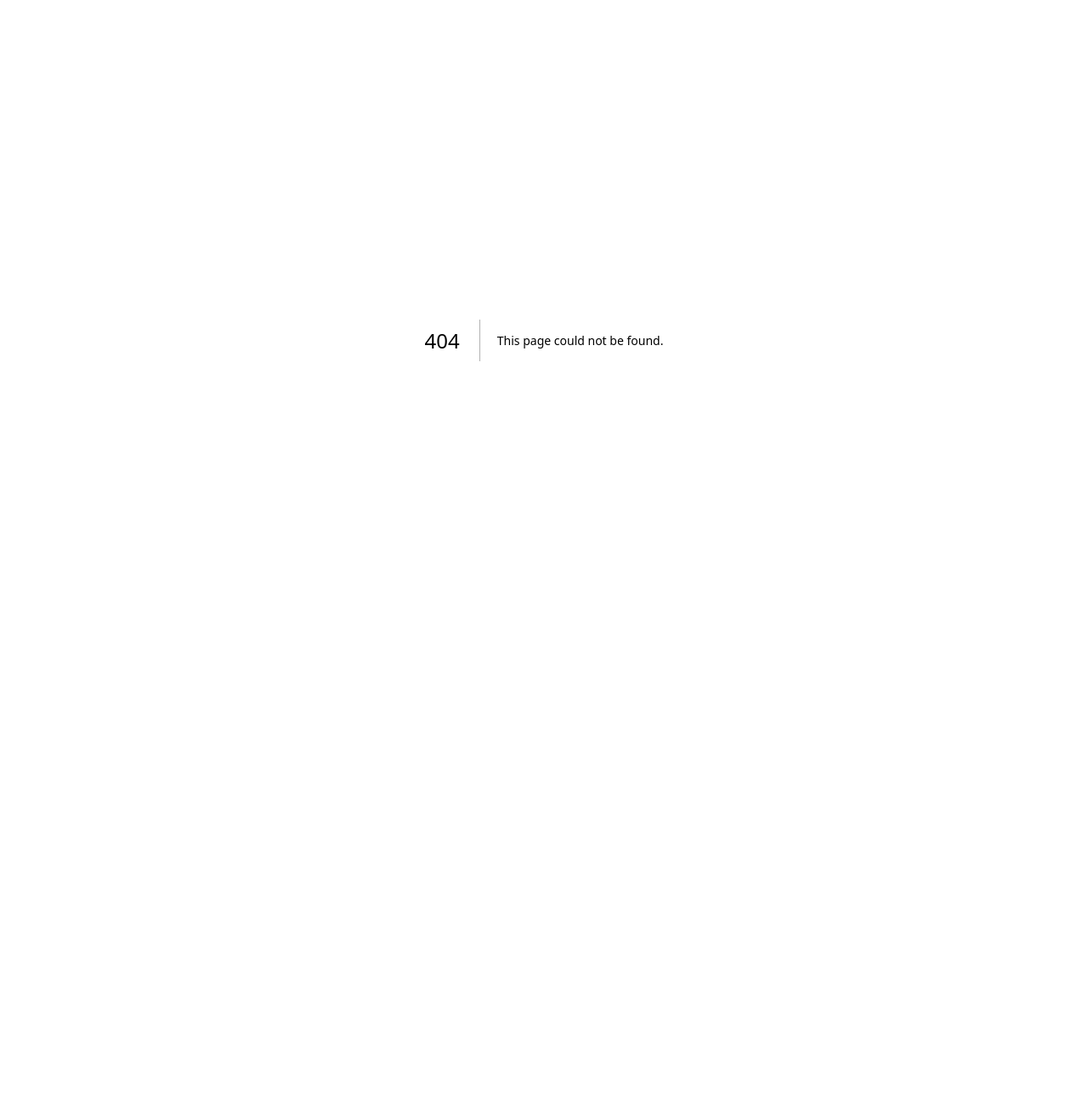
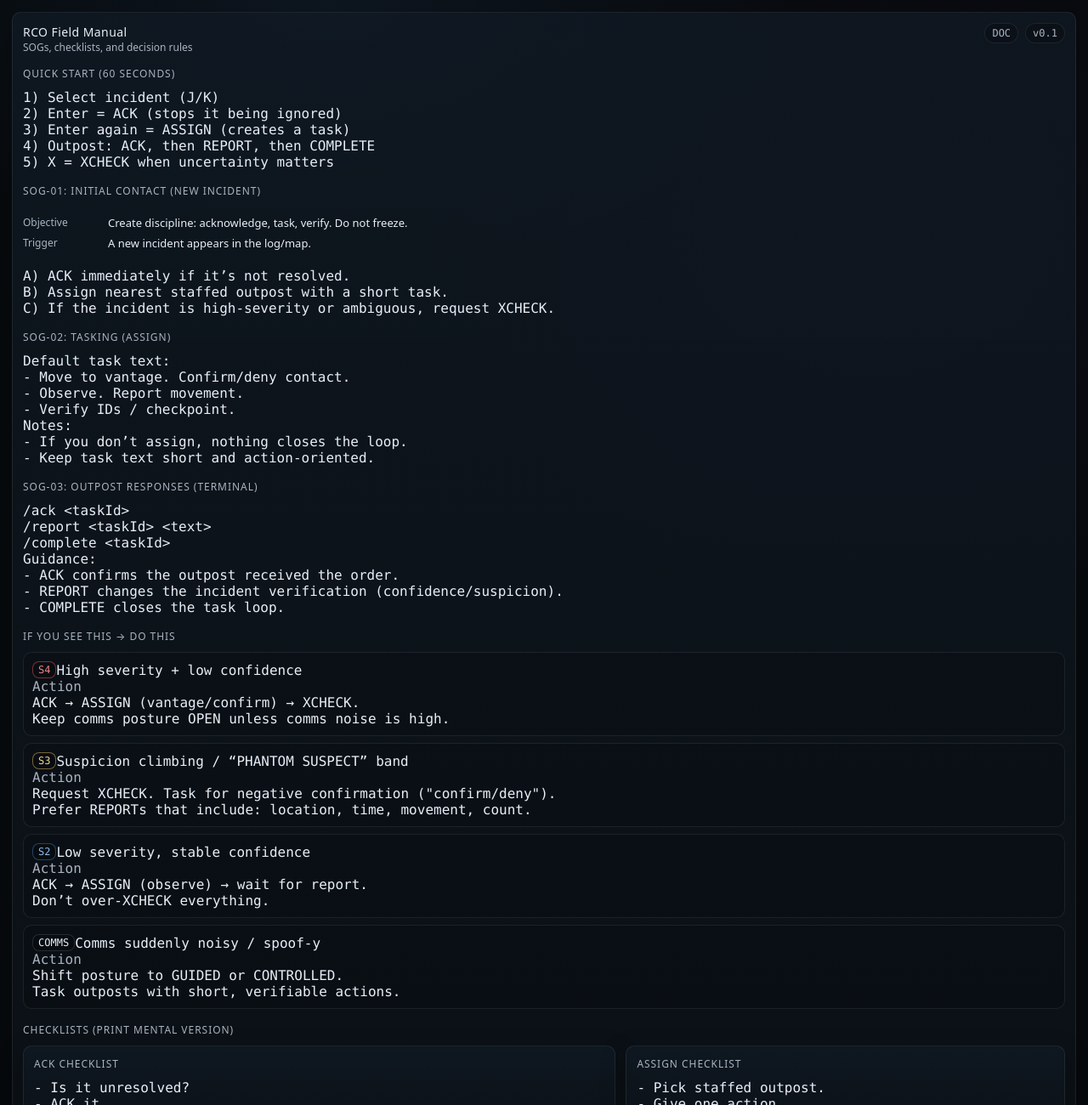
Before and after one commit to SingSongScreamAlong/blacksky-watch, a Next.js app: page /manual in a window 1280 px wide. Before the commit this address had no page. Shown: the top 1300 px of the page at 85% size. Before the commit the page ends 800 px from the top, so only its background shows below. Built offline with nearby package versions, Linux system fonts and the light colour scheme.

Commit message:
feat: rco field manual

```diff
--- /dev/null
+++ b/src/app/manual/page.tsx
@@ -0,0 +1,202 @@
+export const runtime = "nodejs";
+
+export default function ManualPage() {
+  return (
+    <div className="page">
+      <div className="panel">
+        <div className="row" style={{ justifyContent: "space-between", gap: 12, alignItems: "baseline" }}>
+          <div>
+            <div className="h1">RCO Field Manual</div>
+            <div className="muted small">SOGs, checklists, and decision rules</div>
+          </div>
+          <div className="chips">
+            <span className="chip mono">DOC</span>
+            <span className="chip mono">v0.1</span>
+          </div>
+        </div>
+
+        <div style={{ marginTop: 14 }}>
+          <div className="panelTitle">Quick Start (60 seconds)</div>
+          <div className="mono">
+            1) Select incident (J/K)
+            <br />
+            2) Enter = ACK (stops it being ignored)
+            <br />
+            3) Enter again = ASSIGN (creates a task)
+            <br />
+            4) Outpost: ACK, then REPORT, then COMPLETE
+            <br />
+            5) X = XCHECK when uncertainty matters
+          </div>
+        </div>
+
+        <div style={{ marginTop: 16 }}>
+          <div className="panelTitle">SOG-01: Initial Contact (New Incident)</div>
+          <div className="kv">
+            <div className="k">Objective</div>
+            <div className="v">Create discipline: acknowledge, task, verify. Do not freeze.</div>
+            <div className="k">Trigger</div>
+            <div className="v">A new incident appears in the log/map.</div>
+          </div>
+          <div className="mono" style={{ marginTop: 10 }}>
+            A) ACK immediately if it’s not resolved.
+            <br />
+            B) Assign nearest staffed outpost with a short task.
+            <br />
+            C) If the incident is high-severity or ambiguous, request XCHECK.
+          </div>
+        </div>
+
+        <div style={{ marginTop: 16 }}>
+          <div className="panelTitle">SOG-02: Tasking (ASSIGN)</div>
+          <div className="mono">
+            Default task text:
+            <br />
+            - Move to vantage. Confirm/deny contact.
+            <br />
+            - Observe. Report movement.
+            <br />
+            - Verify IDs / checkpoint.
+            <br />
+            Notes:
+            <br />
+            - If you don’t assign, nothing closes the loop.
+            <br />
+            - Keep task text short and action-oriented.
+          </div>
+        </div>
+
+        <div style={{ marginTop: 16 }}>
+          <div className="panelTitle">SOG-03: Outpost Responses (Terminal)</div>
+          <div className="mono">
+            /ack &lt;taskId&gt;
+            <br />
+            /report &lt;taskId&gt; &lt;text&gt;
+            <br />
+            /complete &lt;taskId&gt;
+            <br />
+            Guidance:
+            <br />
+            - ACK confirms the outpost received the order.
+            <br />
+            - REPORT changes the incident verification (confidence/suspicion).
+            <br />
+            - COMPLETE closes the task loop.
+          </div>
+        </div>
+
+        <div style={{ marginTop: 16 }}>
+          <div className="panelTitle">If You See This → Do This</div>
+          <div className="list">
+            <div className="listItemStatic">
+              <div className="row">
+                <div className="sev sev-4">S4</div>
+                <div className="mono">High severity + low confidence</div>
+              </div>
+              <div className="mono muted">Action</div>
+              <div className="mono">
+                ACK → ASSIGN (vantage/confirm) → XCHECK.
+                <br />
+                Keep comms posture OPEN unless comms noise is high.
+              </div>
+            </div>
+
+            <div className="listItemStatic">
+              <div className="row">
+                <div className="sev sev-3">S3</div>
+                <div className="mono">Suspicion climbing / “PHANTOM SUSPECT” band</div>
+              </div>
+              <div className="mono muted">Action</div>
+              <div className="mono">
+                Request XCHECK. Task for negative confirmation ("confirm/deny").
+                <br />
+                Prefer REPORTs that include: location, time, movement, count.
+              </div>
+            </div>
+
+            <div className="listItemStatic">
+              <div className="row">
+                <div className="sev sev-2">S2</div>
+                <div className="mono">Low severity, stable confidence</div>
+              </div>
+              <div className="mono muted">Action</div>
+              <div className="mono">
+                ACK → ASSIGN (observe) → wait for report.
+                <br />
+                Don’t over-XCHECK everything.
+              </div>
+            </div>
+
+            <div className="listItemStatic">
+              <div className="row">
+                <div className="sev">COMMS</div>
+                <div className="mono">Comms suddenly noisy / spoof-y</div>
+              </div>
+              <div className="mono muted">Action</div>
+              <div className="mono">
+                Shift posture to GUIDED or CONTROLLED.
+                <br />
+                Task outposts with short, verifiable actions.
+              </div>
+            </div>
+          </div>
+        </div>
+
+        <div style={{ marginTop: 16 }}>
+          <div className="panelTitle">Checklists (Print Mental Version)</div>
+          <div className="grid2">
+            <div className="panel">
+              <div className="panelTitle">ACK Checklist</div>
+              <div className="mono">
+                - Is it unresolved?
+                <br />
+                - ACK it.
+                <br />
+                - Decide: task vs watch.
+              </div>
+            </div>
+            <div className="panel">
+              <div className="panelTitle">ASSIGN Checklist</div>
+              <div className="mono">
+                - Pick staffed outpost.
+                <br />
+                - Give one action.
+                <br />
+                - Require report.
+              </div>
+            </div>
+            <div className="panel">
+              <div className="panelTitle">REPORT Checklist</div>
+              <div className="mono">
+                - Where exactly?
+                <br />
+                - What did you see?
+                <br />
+                - Movement / count / direction?
+              </div>
+            </div>
+            <div className="panel">
+              <div className="panelTitle">XCHECK Checklist</div>
+              <div className="mono">
+                - Use on high-impact uncertainty.
+                <br />
+                - Expect CONFIRM/DENY/NOJOY.
+                <br />
+                - Update decision: continue tasking or resolve.
+              </div>
+            </div>
+          </div>
+        </div>
+
+        <div style={{ marginTop: 16 }}>
+          <div className="panelTitle">Reference: Hotkeys</div>
+          <div className="mono">
+            RCO: J/K select · Enter ACK/Assign · X XCHECK · 1–5 templates · Shift+1–3 posture
+            <br />
+            Outpost: use task buttons or /ack /report /complete
+          </div>
+        </div>
+      </div>
+    </div>
+  );
+}
--- a/src/app/ops/ui/OpsClient.tsx
+++ b/src/app/ops/ui/OpsClient.tsx
@@ -175,6 +175,10 @@ export default function OpsClient({ regionId }: { regionId: string }) {
 
         <div className="spacer" />
 
+        <a className="btn btnSmall" href="/manual" target="_blank" rel="noreferrer">
+          Manual
+        </a>
+
         <a className="btn btnSmall" href={popRco} target="_blank" rel="noreferrer">
           Pop RCO
         </a>
--- a/src/app/page.tsx
+++ b/src/app/page.tsx
@@ -26,6 +26,9 @@ export default function Home() {
           <Link className="btn" href="/ops?regionId=glasslands-01">
             OPS (recommended)
           </Link>
+          <Link className="btn" href="/manual">
+            RCO Manual
+          </Link>
           <Link className="btn" href="/rco?regionId=glasslands-01">
             RCO
           </Link>
```
